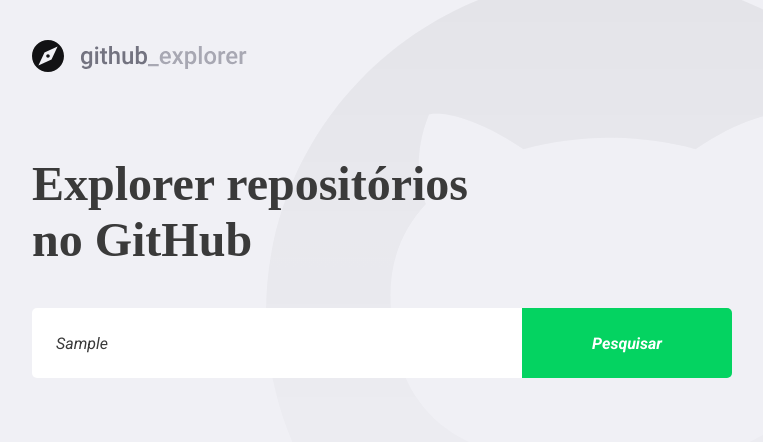
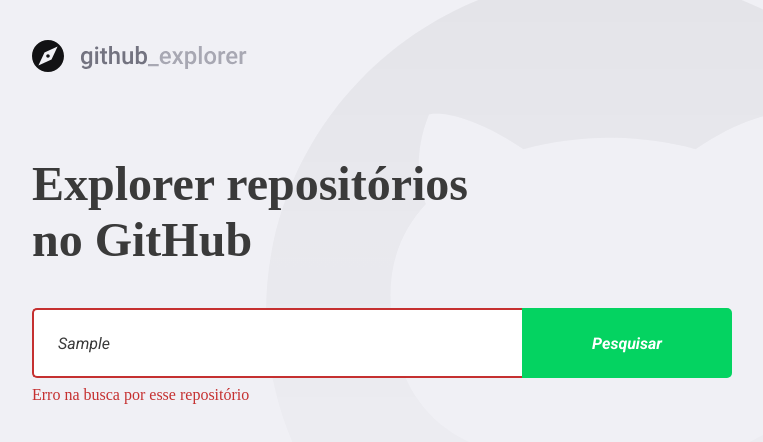
Before and after one commit to Mardoniosc/primeiroprojetoReactjs, a React (Create React App) app: page / in a window 1280 px wide. Both pictures are taken after typing "Sample" into the empty fields and a click on the button "Pesquisar". Shown: the top 442 px of the page, without its empty margins (148-911 px from the left). Built offline with nearby package versions, Linux system fonts and the light colour scheme; no server answers.

Commit message:
:v: Lidando com erros

```diff
--- a/src/pages/Dashboard/index.tsx
+++ b/src/pages/Dashboard/index.tsx
@@ -5,7 +5,7 @@
 
 import logoimg from '../../assets/logo.svg';
 
-import { Title, Form, Repositories } from './style';
+import { Title, Form, Repositories, Error } from './style';
 
 interface Repository {
   full_name: string;
@@ -18,19 +18,28 @@
 
 const Dashboard: React.FC = () => {
   const [newRepo, setNewRepo] = useState('');
+  const [inputError, setInputError] = useState('');
   const [repositories, setRepositories] = useState<Repository[]>([]);
 
   async function handleAddRepository(
     event: FormEvent<HTMLFormElement>,
   ): Promise<void> {
     event.preventDefault();
+    if (!newRepo) {
+      setInputError('Digite o autor/nome do repositório');
+      return;
+    }
 
-    const response = await api.get<Repository>(`/repos/${newRepo}`);
+    try {
+      const response = await api.get<Repository>(`/repos/${newRepo}`);
+      const repository = response.data;
 
-    const repository = response.data;
-
-    setRepositories([...repositories, repository]);
-    setNewRepo('');
+      setRepositories([...repositories, repository]);
+      setNewRepo('');
+      setInputError('');
+    } catch (err) {
+      setInputError('Erro na busca por esse repositório');
+    }
   }
 
   return (
@@ -38,7 +47,7 @@
       <img src={logoimg} alt="Github Explore" />
       <Title>Explorer repositórios no GitHub</Title>
 
-      <Form onSubmit={handleAddRepository}>
+      <Form hasError={!!inputError} onSubmit={handleAddRepository}>
         <input
           value={newRepo}
           onChange={(e) => setNewRepo(e.target.value)}
@@ -46,7 +55,7 @@
         />
         <button type="submit">Pesquisar</button>
       </Form>
-
+      {inputError && <Error>{inputError}</Error>}
       <Repositories>
         {repositories.map((repository) => (
           <a key={repository.full_name} href="teste">
--- a/src/pages/Dashboard/style.ts
+++ b/src/pages/Dashboard/style.ts
@@ -1,6 +1,9 @@
-import styled from 'styled-components';
+import styled, { css } from 'styled-components';
+import { shade } from 'polished';
 
-import { shade } from 'polished';
+interface FormProps {
+  hasError: boolean;
+}
 
 export const Title = styled.h1`
   font-size: 48px;
@@ -11,7 +14,7 @@
   margin-top: 80px;
 `;
 
-export const Form = styled.form`
+export const Form = styled.form<FormProps>`
   margin-top: 40px;
   max-width: 700px;
 
@@ -24,6 +27,14 @@
     border: 0;
     border-radius: 5px 0 0 5px;
     color: #3a3a3a;
+    border: 2px solid #fff;
+    border-right: 0;
+
+    ${(props) =>
+      props.hasError &&
+      css`
+        border-color: #c53030;
+      `}
 
     &::placeholder {
       color: #a8a8b3;
@@ -97,3 +108,9 @@
     }
   }
 `;
+
+export const Error = styled.span`
+  display: block;
+  color: #c53030;
+  margin-top: 8px;
+`;
```
